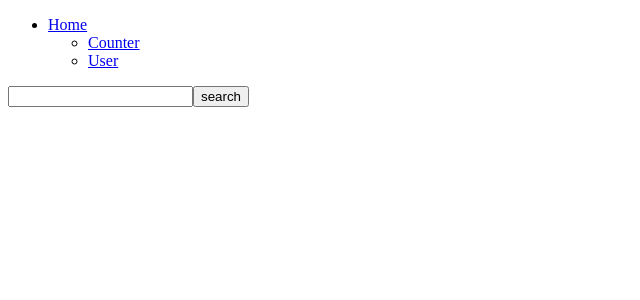
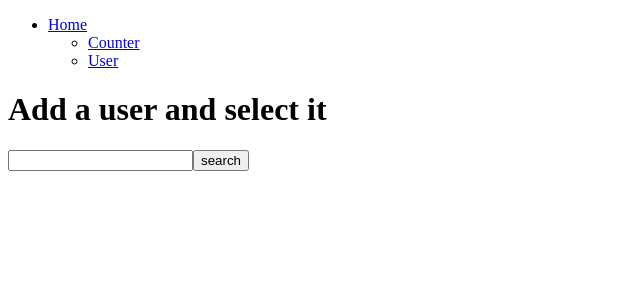
Before and after one commit to DarioCorbinelli/esercizi-react, a React (Create React App) app: page /users in a window 1280 px wide. Shown: the top 300 px of the page, without its empty margins (0-640 px from the left). Built offline with nearby package versions, Linux system fonts and the light colour scheme.

Commit message:
router-7

```diff
--- a/src/GithubUserList.js
+++ b/src/GithubUserList.js
@@ -16,6 +16,7 @@ function GithubUserList() {
 
   return (
     <>
+      <h1>Add a user and select it</h1>
       <input type="text" name="user" value={user} onChange={handleInput} />
       <button onClick={handleSearch}>search</button>
       <ul>
```
